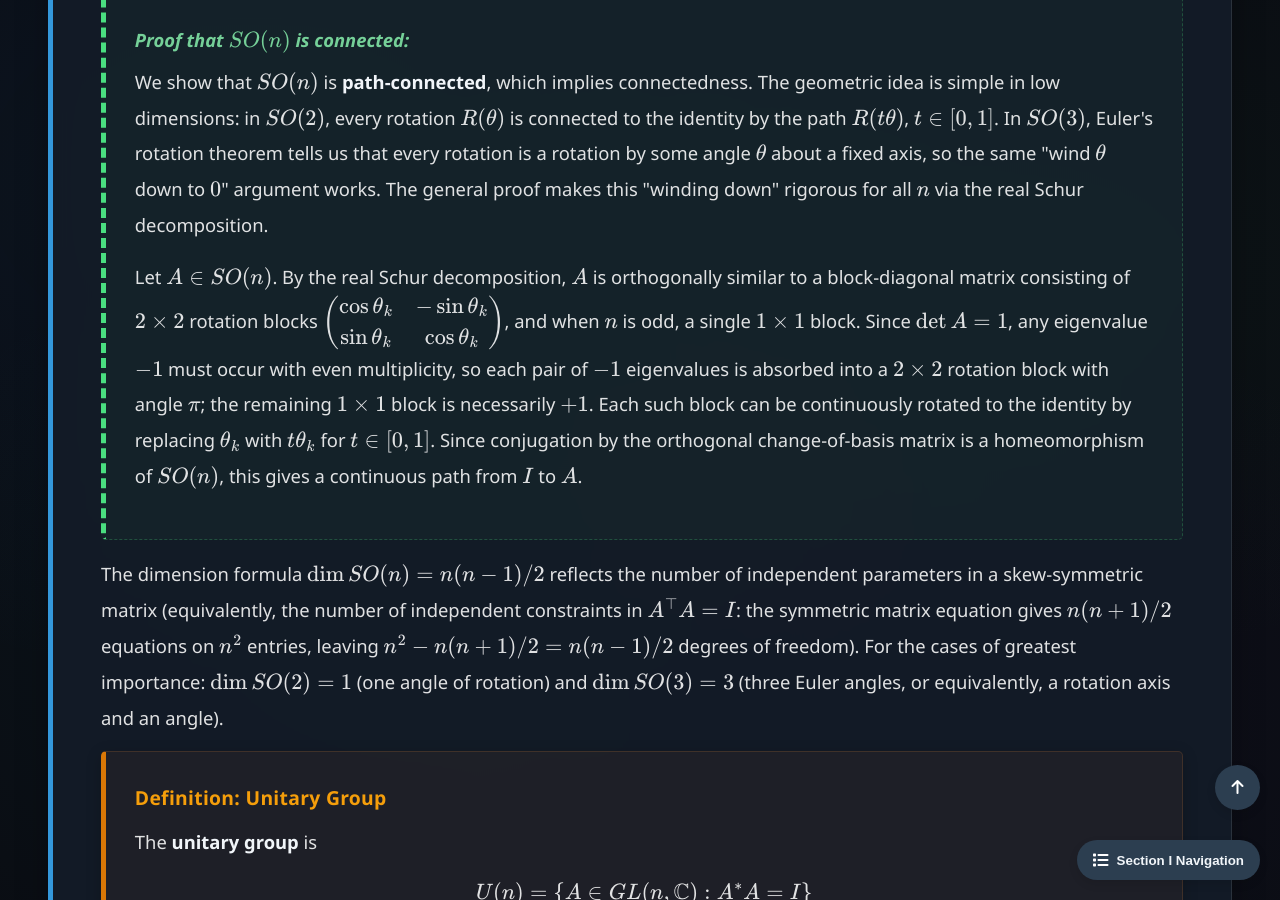
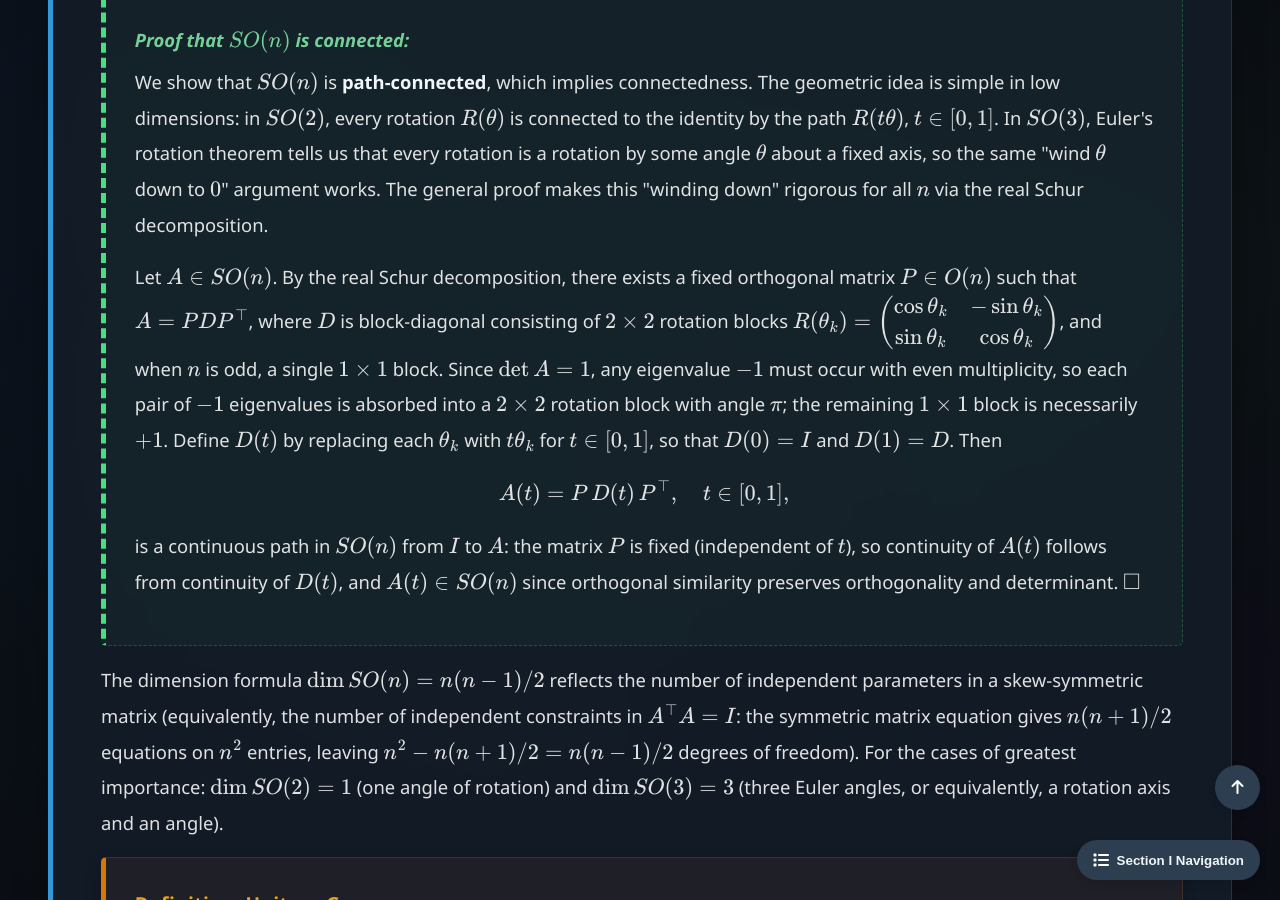
Before and after one commit to Yusukey01/yusukey01.github.io, a Jekyll site: the page built from Mathematics/Linear_algebra/lie_groups.html, in a window 1280 px wide and 900 px high, scrolled down 6249 px. Built offline with Jekyll 4.4.1, drawn with Linux system fonts in a browser that asks for light colours.

Commit message:
adjusted some explanations

```diff
--- a/Mathematics/Linear_algebra/lie_groups.html
+++ b/Mathematics/Linear_algebra/lie_groups.html
@@ -322,15 +322,21 @@ noindex: true
                         the real Schur decomposition.
                     </p>
                     <p>
-                        Let \(A \in SO(n)\). By the real Schur decomposition, \(A\) is orthogonally similar to a
-                        block-diagonal matrix consisting of \(2 \times 2\) rotation blocks
-                        \(\begin{pmatrix} \cos\theta_k & -\sin\theta_k \\ \sin\theta_k & \cos\theta_k \end{pmatrix}\),
+                        Let \(A \in SO(n)\). By the real Schur decomposition, there exists a fixed orthogonal matrix
+                        \(P \in O(n)\) such that \(A = P D P^\top\), where \(D\) is block-diagonal consisting of
+                        \(2 \times 2\) rotation blocks
+                        \(R(\theta_k) = \begin{pmatrix} \cos\theta_k & -\sin\theta_k \\ \sin\theta_k & \cos\theta_k \end{pmatrix}\),
                         and when \(n\) is odd, a single \(1 \times 1\) block. Since \(\det A = 1\), any eigenvalue \(-1\)
                         must occur with even multiplicity, so each pair of \(-1\) eigenvalues is absorbed into a \(2 \times 2\)
                         rotation block with angle \(\pi\); the remaining \(1 \times 1\) block is necessarily \(+1\).
-                        Each such block can be continuously rotated to the identity by replacing \(\theta_k\)
-                        with \(t\theta_k\) for \(t \in [0, 1]\). Since conjugation by the orthogonal change-of-basis
-                        matrix is a homeomorphism of \(SO(n)\), this gives a continuous path from \(I\) to \(A\).
+                        Define \(D(t)\) by replacing each \(\theta_k\) with \(t\theta_k\) for \(t \in [0, 1]\), so that
+                        \(D(0) = I\) and \(D(1) = D\). Then
+                        \[
+                            A(t) = P\, D(t)\, P^\top, \quad t \in [0,1],
+                        \]
+                        is a continuous path in \(SO(n)\) from \(I\) to \(A\): the matrix \(P\) is fixed (independent of \(t\)),
+                        so continuity of \(A(t)\) follows from continuity of \(D(t)\), and \(A(t) \in SO(n)\) since
+                        orthogonal similarity preserves orthogonality and determinant. \(\square\)
                     </p>
                 </div>
 
```
Also changed, not shown: Mathematics/Linear_algebra/lie_algebras.html (+5 -2 lines), Mathematics/Linear_algebra/lie_correspondence.html (+10 -2 lines), Mathematics/Linear_algebra/matrix_exponential.html (+6 -1 lines).
